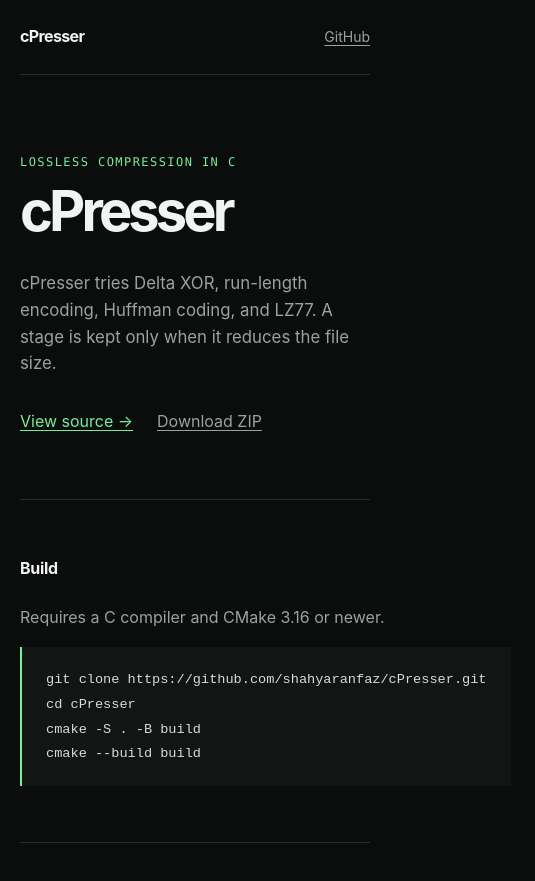
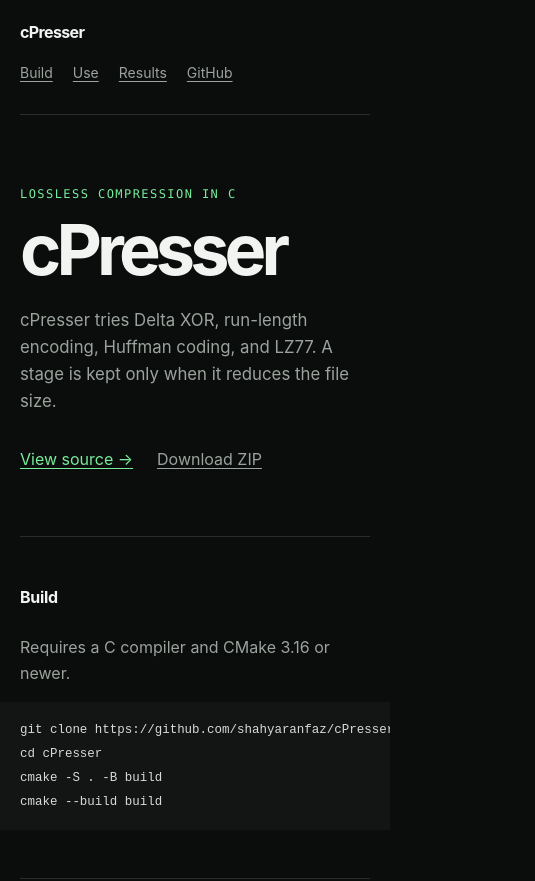
Before and after one commit to shahyaranfaz/cPresser, a plain HTML site: page index.html in a window 390 px wide. Shown: the top 881 px of the page, 535 px wide, since content can reach past the window. Drawn offline with Linux system fonts and the light colour scheme.

Commit message:
Fix web for mobile and add favicon

```diff
--- a/index.html
+++ b/index.html
@@ -4,6 +4,7 @@
     <meta charset="utf-8">
     <meta name="viewport" content="width=device-width, initial-scale=1">
     <meta name="description" content="cPresser is a lossless file compression tool written in C.">
+    <link rel="icon" href="favicon.svg" type="image/svg+xml">
     <title>cPresser — lossless compression in C</title>
     <style>
         :root {
@@ -24,10 +25,12 @@
 
         html {
             scroll-behavior: smooth;
+            overflow-x: hidden;
         }
 
         body {
             max-width: 64rem;
+            min-width: 0;
             margin: 0 auto;
             padding: 0 2rem;
             background: var(--background);
@@ -129,7 +132,12 @@
         }
 
         .copy {
+            min-width: 0;
             color: var(--muted);
+        }
+
+        code {
+            overflow-wrap: anywhere;
         }
 
         .copy strong {
@@ -159,8 +167,11 @@
         }
 
         pre {
+            max-width: 100%;
             margin: 0;
             overflow-x: auto;
+            overscroll-behavior-inline: contain;
+            -webkit-overflow-scrolling: touch;
             padding: 1.25rem 1.5rem;
             border-left: 2px solid var(--accent);
             background: var(--surface);
@@ -220,26 +231,83 @@
                 padding: 0 1.25rem;
             }
 
-            nav a:not(:last-child) {
-                display: none;
+            header {
+                align-items: flex-start;
+                flex-direction: column;
+                gap: 1rem;
+                padding: 1.25rem 0;
+            }
+
+            nav {
+                width: 100%;
+                gap: 0.75rem 1.25rem;
+            }
+
+            nav a {
+                min-height: 2rem;
             }
 
             .intro {
-                padding: 5rem 0 4rem;
+                padding: 4.5rem 0 4rem;
+            }
+
+            h1 {
+                font-size: clamp(3rem, 18vw, 4.5rem);
+            }
+
+            .lede {
+                margin-top: 1.5rem;
+            }
+
+            .links {
+                flex-wrap: wrap;
+                gap: 0.75rem 1.5rem;
             }
 
             section:not(.intro) {
                 grid-template-columns: 1fr;
                 gap: 1.5rem;
-                padding: 3.5rem 0;
+                padding: 3rem 0;
+                scroll-margin-top: 1rem;
+            }
+
+            pre {
+                margin-inline: -1.25rem;
+                max-width: calc(100% + 2.5rem);
+                padding: 1rem 1.25rem;
+                border-left-width: 0;
+                font-size: 0.78rem;
             }
 
             .facts {
                 grid-template-columns: 1fr;
+                gap: 1rem;
             }
 
             footer {
                 flex-direction: column;
+            }
+        }
+
+        @media (max-width: 360px) {
+            body {
+                padding: 0 1rem;
+            }
+
+            nav {
+                justify-content: space-between;
+                gap: 0.5rem;
+                font-size: 0.8rem;
+            }
+
+            .intro {
+                padding-top: 3.5rem;
+            }
+
+            pre {
+                margin-inline: -1rem;
+                max-width: calc(100% + 2rem);
+                padding-inline: 1rem;
             }
         }
     </style>
```
Also changed, not shown: favicon.svg (added).
